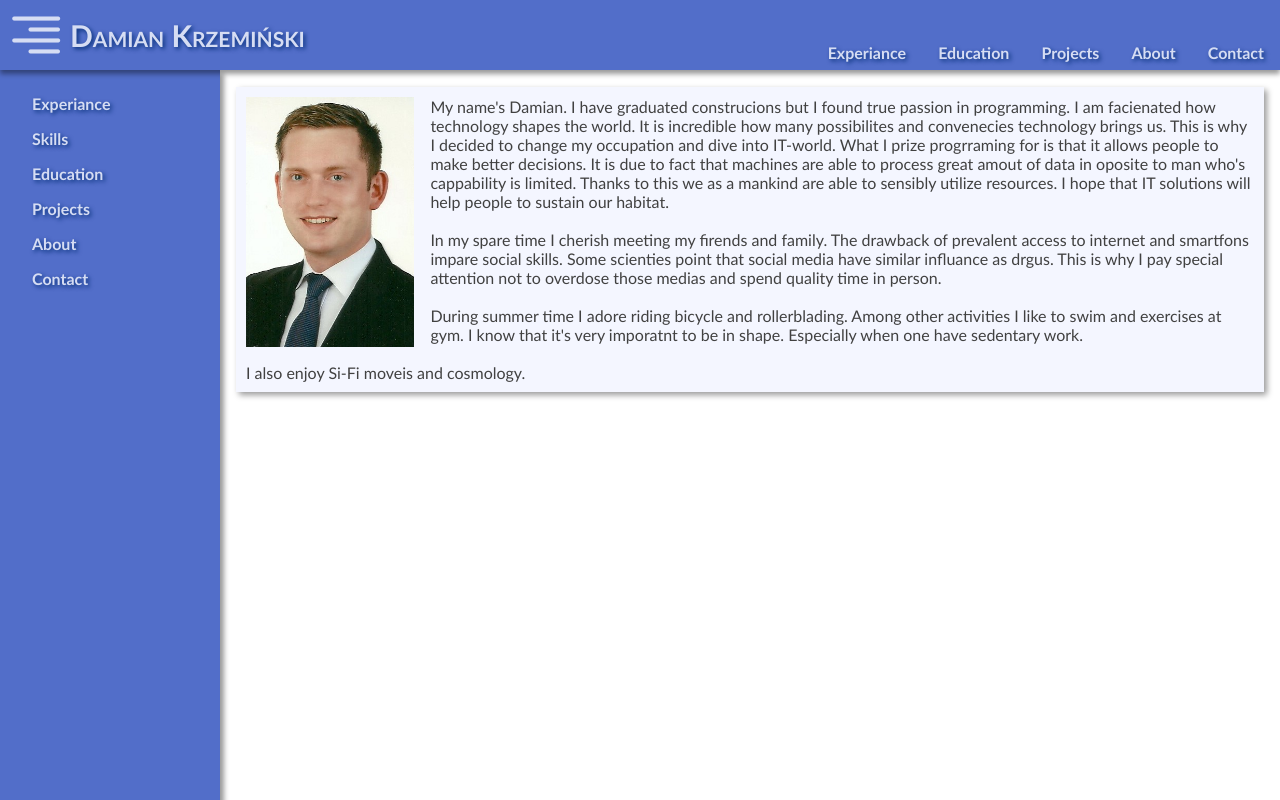
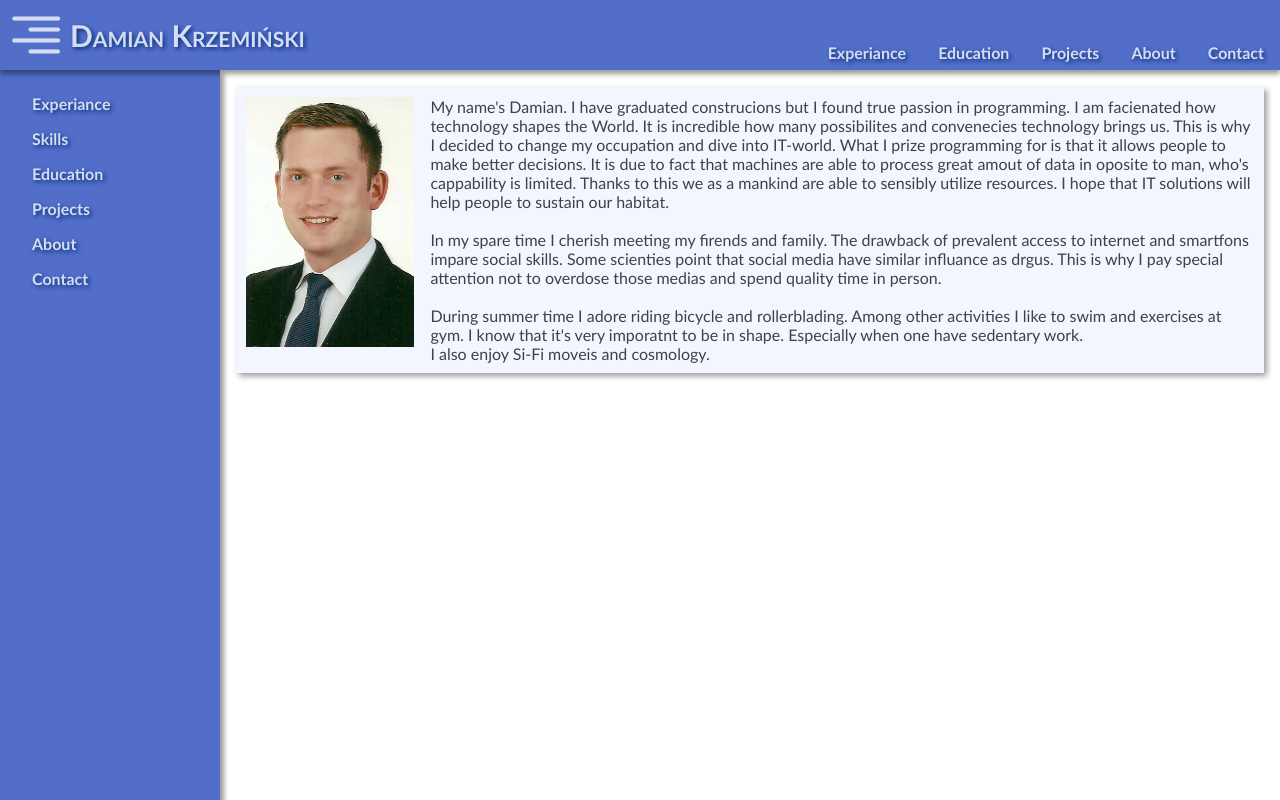
Before and after one commit to krzemdamian/CVPage, an Angular app in the folder cv-page-app/: page /about in a window 1280 px wide. Built offline with nearby package versions, Linux system fonts and the light colour scheme; what primeng would draw is missing.

Commit message:
Fix typos and constraint content div

```diff
--- a/cv-page-app/src/app/modules/about/about/about.component.html
+++ b/cv-page-app/src/app/modules/about/about/about.component.html
@@ -1,14 +1,14 @@
 <div class="container">
     <img src="../../../../assets/face-image.jpg">
 </div>
-<div>
+<div class="content">
     <p>My name's Damian. I have graduated construcions but I found true passion in programming.
-    I am facienated how technology shapes the world.
+    I am facienated how technology shapes the World.
     It is incredible how many possibilites and convenecies technology brings us.
     This is why I decided to change my occupation and dive into IT-world.
-    What I prize progrraming for is that it allows people to make better decisions.
+    What I prize programming for is that it allows people to make better decisions.
     It is due to fact that machines are able to process great amout of data in oposite
-    to man who's cappability is limited.
+    to man, who's cappability is limited.
     Thanks to this we as a mankind are able to sensibly utilize resources.
     I hope that IT solutions will help people to sustain our habitat.</p><br>
 
@@ -20,6 +20,6 @@
     <p>During summer time I adore riding bicycle and rollerblading.
     Among other activities I like to swim and exercises at gym.
     I know that it's very imporatnt to be in shape. Especially when one have sedentary work.
-    </p><br>
+    </p>
     <p>I also enjoy Si-Fi moveis and cosmology.</p>
 </div>
--- a/cv-page-app/src/app/modules/about/about/about.component.scss
+++ b/cv-page-app/src/app/modules/about/about/about.component.scss
@@ -1,6 +1,8 @@
+$optimal-height: 250px;
+
 .container {
     //width: 200px;
-    height: 250px;
+    height: $optimal-height;
     float: left;
     margin-right: 16px;
 }
@@ -10,3 +12,7 @@
     width: auto;
     height: 100%;
 }
+
+.content {
+    min-height: $optimal-height;
+}
```
